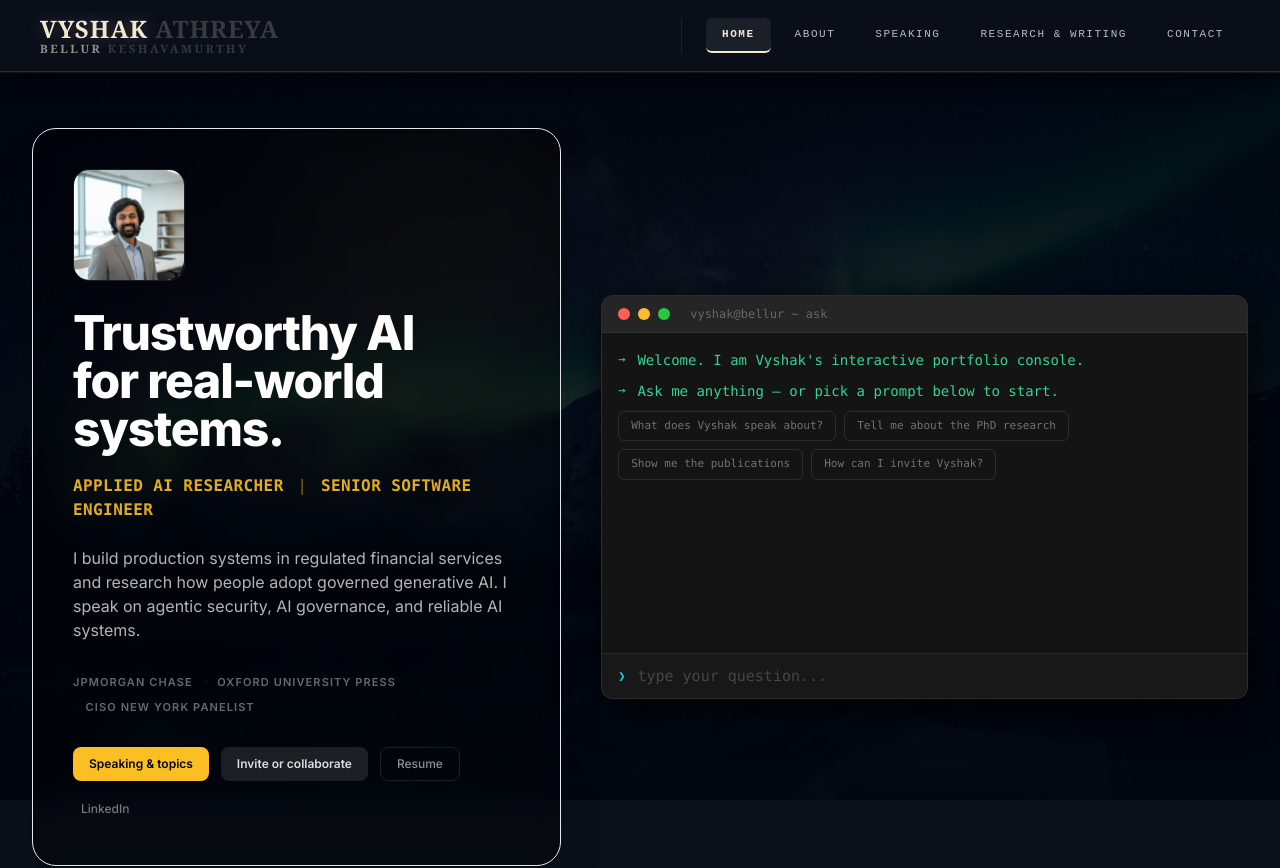
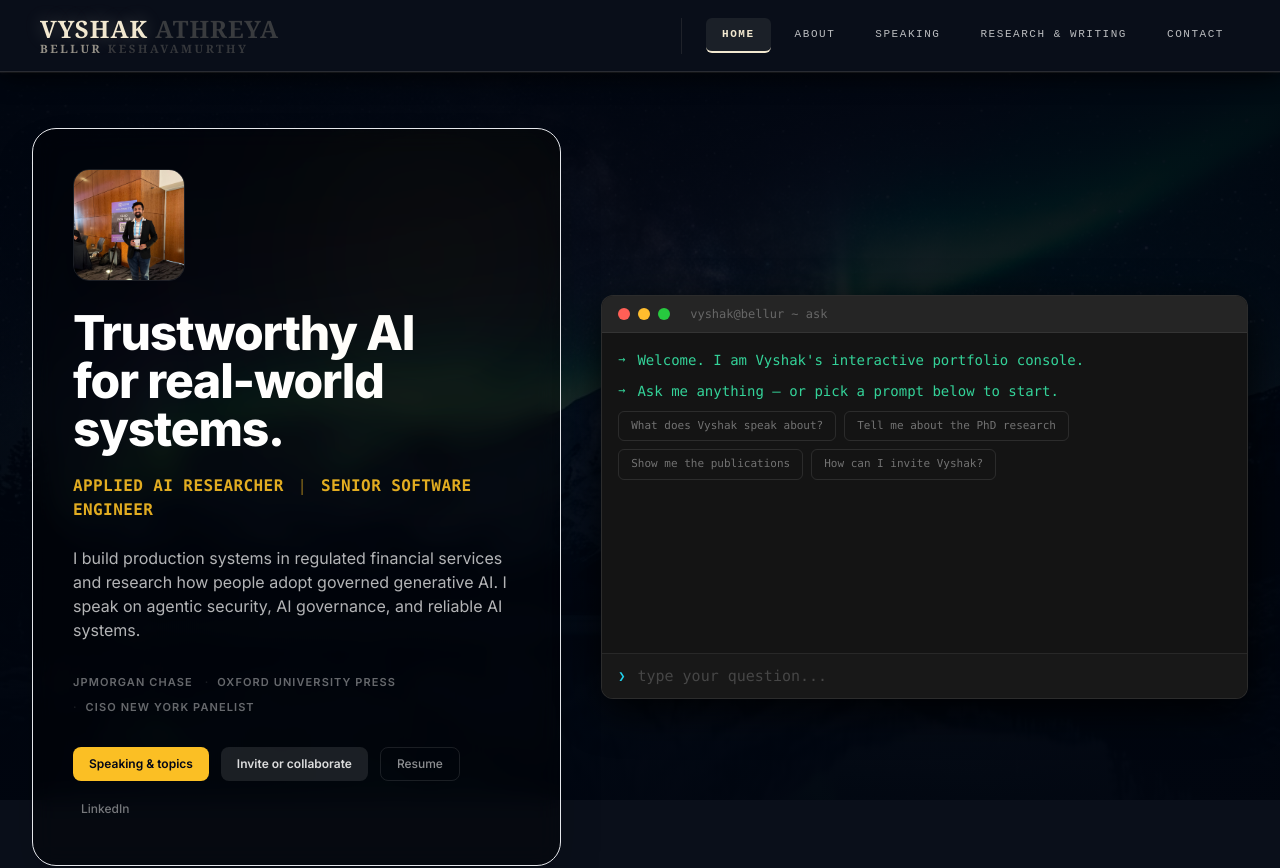
Before and after one commit to vyshakbellur/vyshakbellur.github.io, a React (Vite) app: page / in a window 1280 px wide. Shown: the top 868 px of the page. Built offline with nearby package versions, Linux system fonts and the light colour scheme.

Commit message:
Use authentic event portrait and simplify publication label

```diff
--- a/src/pages/Home.tsx
+++ b/src/pages/Home.tsx
@@ -1,7 +1,7 @@
 import { Link } from 'react-router-dom';
 import Console from '../components/Console';
 import { profile } from '../data/profile';
-import speakerHeadshotUrl from '../assets/Vyshak_speaker.jpeg';
+import speakerHeadshotUrl from '../assets/ciso-new-york-portrait.jpg';
 
 export default function Home() {
   return (
@@ -20,7 +20,7 @@ export default function Home() {
             <img
               src={speakerHeadshotUrl}
               alt="Vyshak Bellur"
-              className="mb-7 h-24 w-24 rounded-2xl border border-white/10 object-cover shadow-2xl sm:h-28 sm:w-28"
+              className="mb-7 h-24 w-24 rounded-2xl border border-white/10 object-cover object-[center_24%] shadow-2xl sm:h-28 sm:w-28"
             />
 
             <h1 className="mb-5 text-4xl font-extrabold leading-[1.08] tracking-tight text-white sm:text-5xl">
--- a/src/pages/Writing.tsx
+++ b/src/pages/Writing.tsx
@@ -141,11 +141,6 @@ export default function Writing() {
                     <span className={`text-[10px] font-bold tracking-[0.15em] uppercase px-2 py-0.5 rounded-sm ${isHero ? 'bg-amber-400 text-amber-950' : 'text-amber-400/80 border border-amber-400/20'}`}>
                       {p.publisher}
                     </span>
-                    {isHero && (
-                      <span className="text-[10px] font-bold tracking-[0.1em] text-emerald-400/90 uppercase border border-emerald-400/20 px-2 py-0.5 rounded-sm">
-                        Peer-Reviewed
-                      </span>
-                    )}
                     <span className="text-xs font-mono text-white/40">{p.year}</span>
                   </div>
                   <h3 className={`${isHero ? 'text-2xl md:text-3xl' : 'text-xl md:text-2xl'} break-words font-bold leading-tight text-white/95 mb-3 group-hover:text-white transition-colors`}>
```
Also changed, not shown: src/assets/ciso-new-york-portrait.jpg (added).
